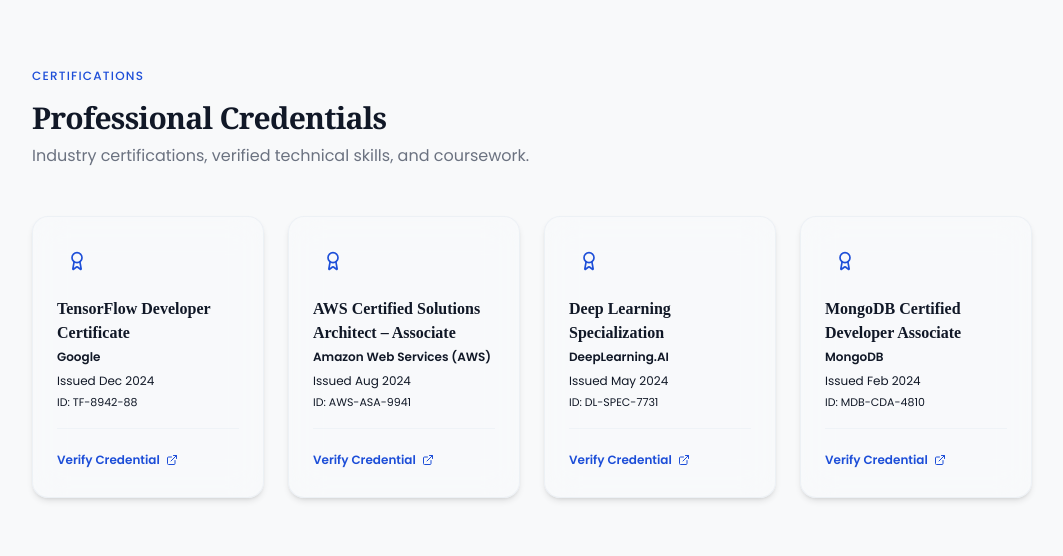
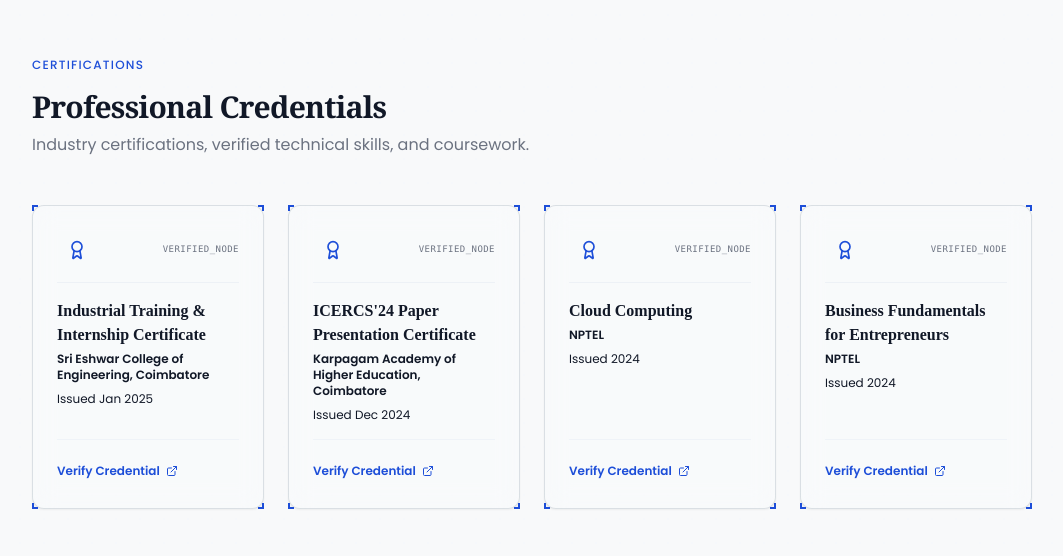
Before and after one commit to ragavan28v/ragavan.dev, a React (Vite) app: page / in a window 1280 px wide. Shown: the part 5584-6140 px from the top of the page, without its empty margins (160-1223 px from the left). Built offline with nearby package versions, Linux system fonts and the light colour scheme; a web font is replaced by a local one.

Commit message:
fix: trim certification list

```diff
--- a/src/components/Certifications.jsx
+++ b/src/components/Certifications.jsx
@@ -9,10 +9,15 @@
   const { ref, controls } = useInView();
 
   return (
-    <section id="certifications" className="section-shell min-h-screen flex items-center bg-surface scroll-mt-0">
-      <div className="section-inner">
+    <section
+      id="certifications"
+      className="section-shell min-h-screen flex items-center bg-surface scroll-mt-0 relative overflow-hidden"
+    >
+      <div className="absolute inset-0 bg-[radial-gradient(var(--accent-surface)_1.5px,transparent_1.5px)] bg-[size:24px_24px] opacity-20 pointer-events-none" />
+
+      <div className="section-inner relative z-10">
         <motion.div ref={ref} variants={stagger} initial="hidden" animate={controls}>
-          <motion.div variants={fadeUp}>
+          <motion.div variants={fadeUp} className="mb-6">
             <p className="section-kicker">Certifications</p>
             <h2 className="mt-4 text-3xl font-semibold tracking-tight text-primary">Professional Credentials</h2>
             <p className="mt-2 text-base text-secondary max-w-2xl">
@@ -25,12 +30,21 @@
               <motion.div
                 key={idx}
                 variants={fadeUp}
-                className="card-shell flex flex-col justify-between p-6 bg-slate-50/55 dark:bg-slate-900/35 border border-slate-200/50 dark:border-slate-800/50 rounded-2xl hover:border-accent dark:hover:border-accent hover:shadow-lg transition-all duration-300 h-full"
+                className="cyber-panel flex flex-col justify-between p-6 shadow-sm bg-slate-50/45 dark:bg-slate-950/20 h-full"
               >
+                <span className="cyber-panel-corner cyber-corner-tl" />
+                <span className="cyber-panel-corner cyber-corner-tr" />
+                <span className="cyber-panel-corner cyber-corner-bl" />
+                <span className="cyber-panel-corner cyber-corner-br" />
+
                 <div>
-                  <div className="flex h-10 w-10 items-center justify-center rounded-xl bg-accent/10 text-accent mb-4">
-                    <Award className="h-5 w-5 stroke-[2]" />
+                  <div className="flex items-center justify-between border-b border-slate-200/50 dark:border-slate-800/50 pb-3 mb-4">
+                    <div className="flex h-10 w-10 items-center justify-center rounded-xl bg-accent/10 text-accent">
+                      <Award className="h-5 w-5 stroke-[2]" />
+                    </div>
+                    <span className="text-[9px] font-mono text-secondary uppercase tracking-wider">VERIFIED_NODE</span>
                   </div>
+
                   <h3 className="text-base font-semibold text-primary mb-1 line-clamp-2">{cert.title}</h3>
                   <p className="text-xs font-semibold text-secondary/80 mb-2">{cert.issuer}</p>
                   <p className="text-xs text-secondary/70">{cert.date}</p>
@@ -38,12 +52,11 @@
                     <p className="text-[11px] font-sans text-secondary/60 mt-1">ID: {cert.credentialId}</p>
                   )}
                 </div>
+
                 {cert.link && (
                   <div className="mt-4 pt-4 border-t border-slate-200/40 dark:border-slate-800/40">
                     <a
                       href={cert.link}
-                      target="_blank"
-                      rel="noreferrer"
                       className="inline-flex items-center gap-1.5 text-xs font-semibold text-accent hover:opacity-85 transition-opacity"
                     >
                       Verify Credential <ExternalLink className="h-3 w-3" />
--- a/src/data/certifications.js
+++ b/src/data/certifications.js
@@ -1,30 +1,26 @@
 export const certifications = [
   {
-    title: "TensorFlow Developer Certificate",
-    issuer: "Google",
-    date: "Issued Dec 2024",
-    credentialId: "TF-8942-88",
-    link: "https://www.credential-link.com"
+    title: 'Industrial Training & Internship Certificate',
+    issuer: 'Sri Eshwar College of Engineering, Coimbatore',
+    date: 'Issued Jan 2025',
+    link: 'https://drive.google.com/file/d/1uf4gKEG7t3d77AQ7bfuLxLZDPjbE2Z6Z/view?usp=drive_link',
   },
   {
-    title: "AWS Certified Solutions Architect – Associate",
-    issuer: "Amazon Web Services (AWS)",
-    date: "Issued Aug 2024",
-    credentialId: "AWS-ASA-9941",
-    link: "https://www.credential-link.com"
+    title: 'ICERCS\'24 Paper Presentation Certificate',
+    issuer: 'Karpagam Academy of Higher Education, Coimbatore',
+    date: 'Issued Dec 2024',
+    link: 'https://drive.google.com/file/d/16tAoHmvRGwCBleOGVFcbC8p5QmKSHqjx/view?usp=drive_link',
   },
   {
-    title: "Deep Learning Specialization",
-    issuer: "DeepLearning.AI",
-    date: "Issued May 2024",
-    credentialId: "DL-SPEC-7731",
-    link: "https://www.credential-link.com"
+    title: 'Cloud Computing',
+    issuer: 'NPTEL',
+    date: 'Issued 2024',
+    link: 'https://drive.google.com/file/d/1gzK5caDdRCehGXXD1x4Kpu1uFIv4K_aS/view?usp=drive_link',
   },
   {
-    title: "MongoDB Certified Developer Associate",
-    issuer: "MongoDB",
-    date: "Issued Feb 2024",
-    credentialId: "MDB-CDA-4810",
-    link: "https://www.credential-link.com"
-  }
+    title: 'Business Fundamentals for Entrepreneurs',
+    issuer: 'NPTEL',
+    date: 'Issued 2024',
+    link: 'https://drive.google.com/file/d/1gzK5caDdRCehGXXD1x4Kpu1uFIv4K_aS/view?usp=drive_link',
+  },
 ];
```
